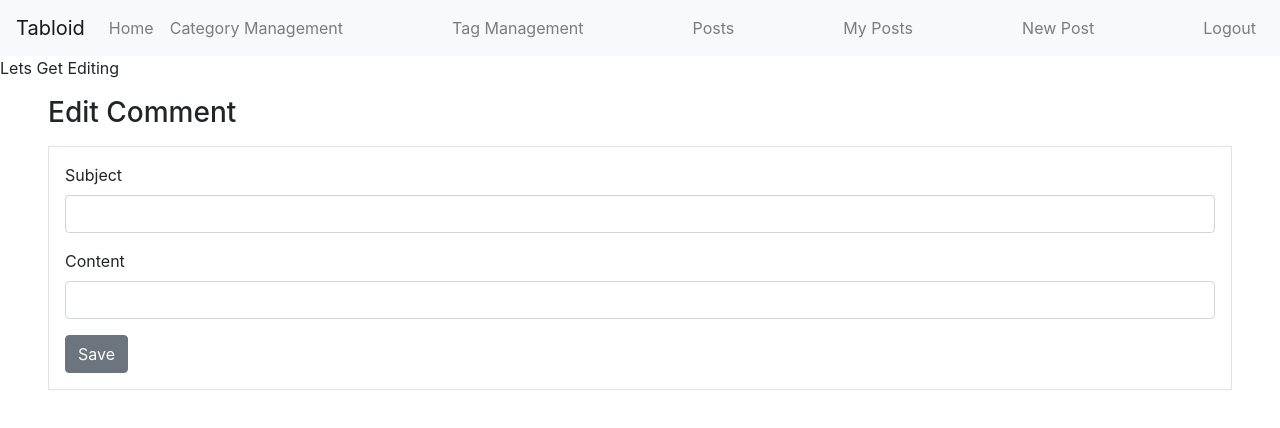
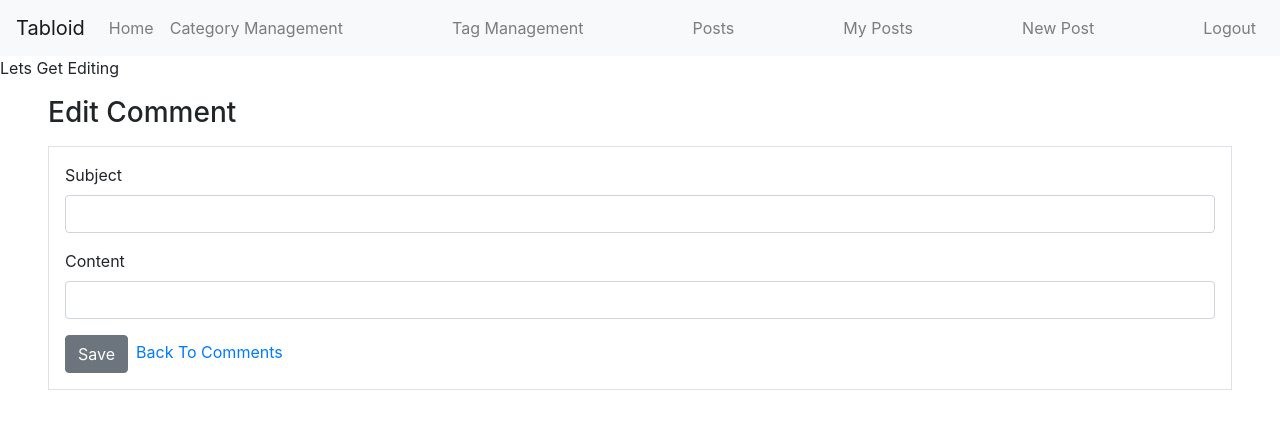
Before and after one commit to NewForce-Cohort-6/tabloidfullstack-stuffing, a React (Create React App) app in the folder Tabloid/client/: page /commentEdit/1 in a window 1280 px wide. Shown: the top 428 px of the page. Built offline with nearby package versions, Linux system fonts and the light colour scheme; no server answers; sample sign-in values are in the browser's storage.

Commit message:
back button if no edit made

```diff
--- a/Tabloid/client/src/components/comments/CommentEdit.js
+++ b/Tabloid/client/src/components/comments/CommentEdit.js
@@ -2,7 +2,7 @@ import React from "react";
 import { useEffect } from "react";
 import { useState } from "react";
 import { useNavigate, useParams } from "react-router-dom";
-import { Form, FormGroup, Label, Input, Button } from "reactstrap";
+import { Form, FormGroup, Label, Input, Button, CardLink } from "reactstrap";
 import { editComment, getCommentById } from "../../Managers/CommentManager";
 
 
@@ -57,6 +57,9 @@ Lets Get Editing
                     </FormGroup>
 
                     <Button type="submit" className="button mr-2" >Save</Button>
+                    <CardLink href={`/posts/${commentToEdit.postId}/Comments`}>
+                    Back To Comments
+                    </CardLink>
 
                 </Form>
             </div>
```
